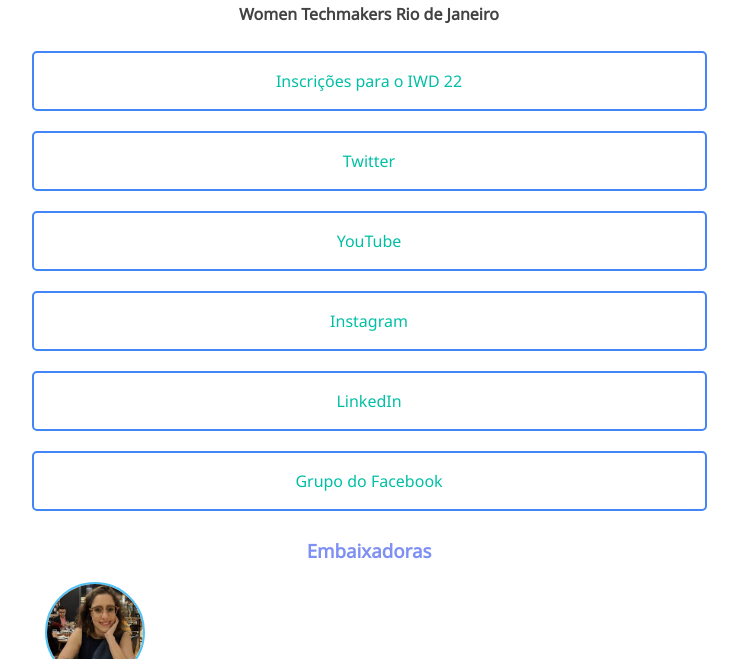
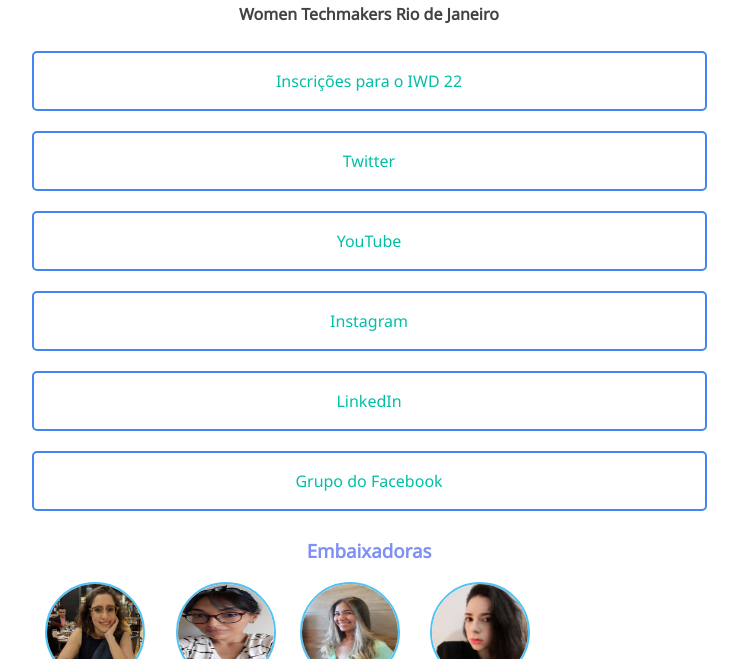
Before and after one commit to wtmrio/wtmrio.github.io, a plain HTML site: page index.html in a window 1280 px wide. Shown: the part 147-806 px from the top of the page, without its empty margins (271-1009 px from the left). Drawn offline with Linux system fonts and the light colour scheme.

Commit message:
Update index.html

```diff
--- a/index.html
+++ b/index.html
@@ -29,7 +29,7 @@
         </div>
         <div id="card">
             <a href="https://www.linkedin.com/in/jessicafborges/">
-            <img src=""assets/imgs/ambassadors/jessica.jpg"" alt="Mulher parda cabelos escuros, usa óculos e aparelho sorrindo na foto">
+            <img src="assets/imgs/ambassadors/jessica.jpg" alt="Mulher parda cabelos escuros, usa óculos e aparelho sorrindo na foto">
             <p>Jéssica Borges</p></a>
         </div>
         <div id="card">
```
